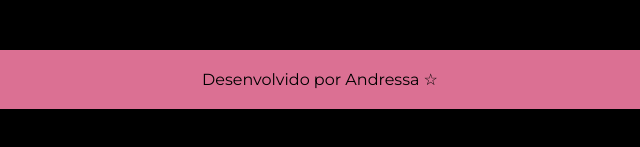
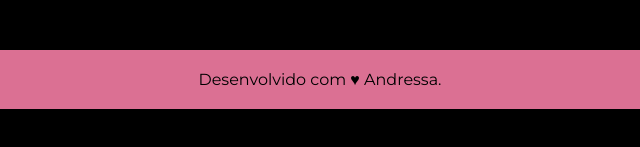
Before and after one commit to DressaSoares/portfolio, a plain HTML site: page about me.html in a window 1280 px wide. Shown: the part 581-728 px from the top of the page, 320-960 px from the left. Drawn offline with nearby package versions, Linux system fonts and the light colour scheme.

Commit message:
Update about me.html

```diff
--- a/about me.html
+++ b/about me.html
@@ -24,7 +24,7 @@
 
 <img class="apresentacao__imagem" src="dressa.jpg" alt="Foto da Dressa"></main>
 <footer class="rodape">
-    <p>Desenvolvido por Andressa ☆</p>
+    <p>Desenvolvido com ♥ Andressa.</p>
 </footer>
 
 </body>
```
